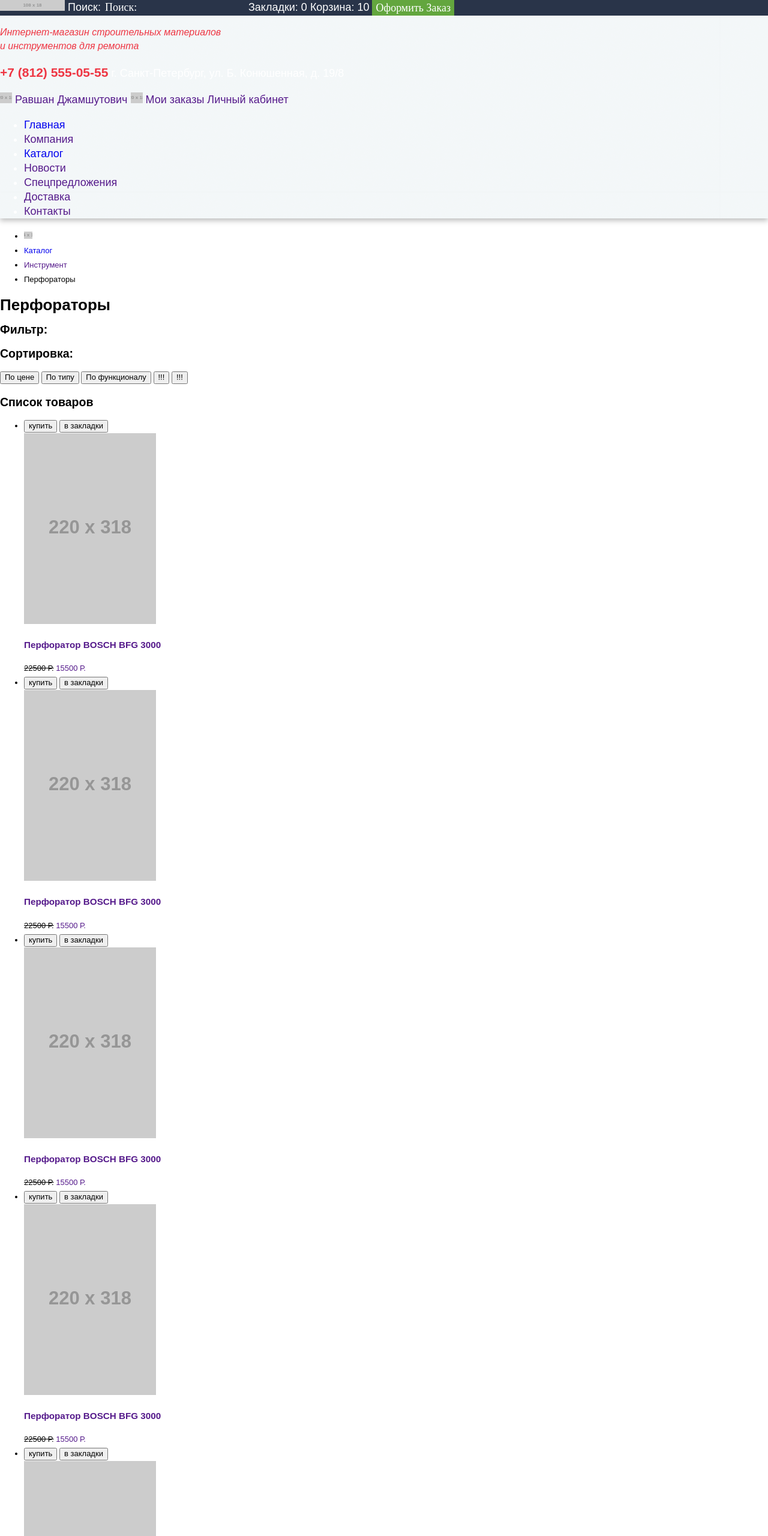
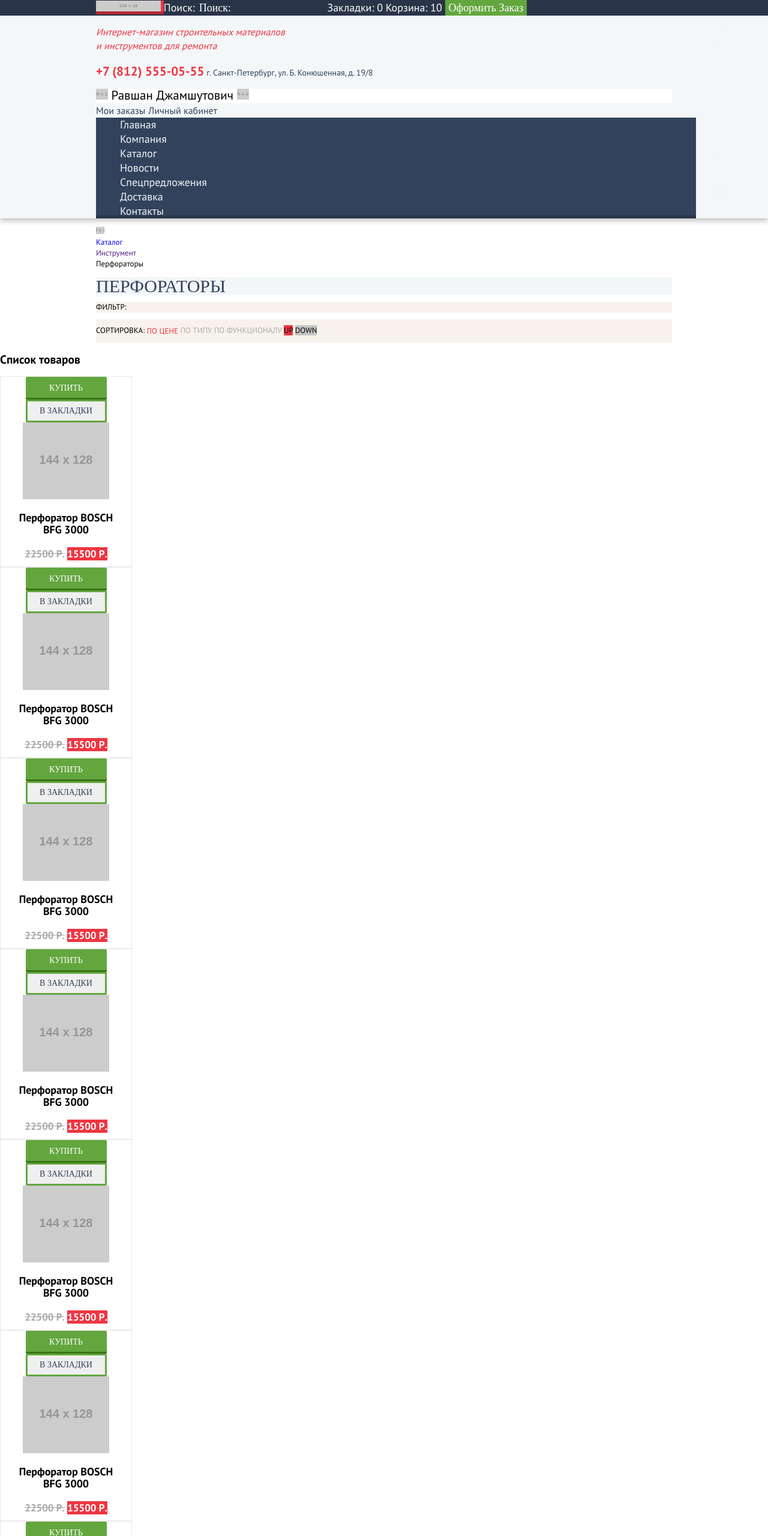
Before and after one commit to AlexGrink/1487393-technomart-29, a plain HTML site: page catalog.html in a window 1280 px wide. Shown: the top 2560 px of the page at 60% size. Drawn offline with Linux system fonts and the light colour scheme; files that its build step writes are made by us from their sources; placeholder pictures from the web are drawn by us; a web font is replaced by a local one.

Commit message:
Базовая стилизация каталога

```diff
--- a/catalog.html
+++ b/catalog.html
@@ -6,7 +6,8 @@
   <meta name="viewport" content="width=device-width, initial-scale=1.0" />
   <title>HTML Academy: Техномарт</title>
   <link href="https://fonts.googleapis.com/css2?family=Cuprum:wght@400;700&display=swap" rel="stylesheet">
-    <link href="normalize.css" rel="stylesheet">
+  <link href="https://fonts.googleapis.com/css2?family=PT+Sans:wght@400;700&display=swap" rel="stylesheet">
+  <link href="css/normalize.css" rel="stylesheet">
   <link href="css/style.css" rel="stylesheet">
 </head>
 
@@ -14,205 +15,204 @@
   <header class="main-header">
     <nav class="main-navigation">
       <div class="header-top">
-                <a class="main-header-logo" href="index.html" class="technomart-logo">
+        <div class="container">
+          <a class="technomart-logo" href="index.html" class="technomart-logo">
             <img src="https://via.placeholder.com/108x18" alt="Логотип магазина Техномарт" />
           </a>
           <label for="search" class="visually-hidden">Поиск:</label>
           <input class="search" type="search" id="search" name="search" placeholder="Поиск:">
           <a class="favourite" href="">Закладки: 0</a>
-
           <a class="cart" href="">Корзина: 10</a>
-
-                <button class="button order-button" type="button" class="order-button">Оформить заказ</button>
+          <button class="order-button" type="button">Оформить заказ</button>
         </div>
-
+      </div>
+      <div class="container">
         <p class="header-text">
           Интернет-магазин
           строительных материалов<br>
           и инструментов для ремонта
         </p>
-            <p>
+        <p class="contacts-text">
           <a class="contacts-phone" href="tel:+78125550555">+7 (812) 555-05-55</a>
           г. Санкт-Петербург, ул. Б. Конюшенная, д. 19/8
         </p>
         <div class="user">
-                <a href="">
+          <a class="user-link" href="">
             <img src="https://via.placeholder.com/20x18" alt="avatar" />
             <span>Равшан Джамшутович</span>
           </a>
           <a href=""> <img src="https://via.placeholder.com/20x18" alt="exit"></a>
+        </div>
+        <div class="user-buttons">
           <a href="">Мои заказы</a>
           <a href="">Личный кабинет</a>
         </div>
 
-
-            <ul>
-                <li><a href="index.html">Главная</a></li>
-                <li><a href="">Компания</a></li>
-                <li><a href="#">Каталог</a></li>
-                <li><a href="">Новости</a></li>
-                <li><a href="">Спецпредложения</a></li>
-                <li><a href="">Доставка</a></li>
-                <li><a href="">Контакты</a></li>
+        <ul class="site-navigation container">
+          <li class="site-navigation-item"><a href="index.html">Главная</a></li>
+          <li class="site-navigation-item"><a href="">Компания</a></li>
+          <li class="site-navigation-item"><a href="#">Каталог</a></li>
+          <li class="site-navigation-item"><a href="">Новости</a></li>
+          <li class="site-navigation-item"><a href="">Спецпредложения</a></li>
+          <li class="site-navigation-item"><a href="">Доставка</a></li>
+          <li class="site-navigation-item"><a href="">Контакты</a></li>
         </ul>
-
     </nav>
   </header>
-    <main>
-        <ul>
-            <li><a href="index.html"><img src="https://via.placeholder.com/14x12" alt="home"></a></li>
-            <li><a href="#">Каталог</a></li>
-            <li><a href="">Инструмент</a></li>
-            <li>Перфораторы</li>
+  <main class="wrapper">
+    <div class="container">
+      <ul class="breadcrumbs">
+        <li class="breadcrumbs-item"><a href="index.html"><img src="https://via.placeholder.com/14x12" alt="home"></a>
+        </li>
+        <li class="breadcrumbs-item"><a href="#">Каталог</a></li>
+        <li class="breadcrumbs-item"><a href="">Инструмент</a></li>
+        <li class="breadcrumbs-item">Перфораторы</li>
       </ul>
-
-        <h1>Перфораторы</h1>
-
+      <h1 class="title main-title">Перфораторы</h1>
       <section class="filter">
-            <h2>Фильтр:</h2>
+        <h2 class="">Фильтр:</h2>
         <!--  Здесь будут формы для фильтра-->
       </section>
 
       <section class="sorting">
         <h2>Сортировка:</h2>
-            <button type="button">По цене</button>
-            <button type="button">По типу</button>
-            <button type="button">По функционалу</button>
-            <button type="button">!!!</button>
+        <a class="active-control">По цене</a>
+        <a>По типу</a>
+        <a>По функционалу</a>
+        <a class="ascending-button">UP</a>
         <!--Сортировка вверх-->
-            <button type="button">!!!</button>
+        <a class="descending-button">DOWN</a>
         <!--Сортировка вниз-->
       </section>
+    </div>
     <section class="goods">
       <h2 class="visually-hidden">Список товаров</h2>
-            <ul>
-                <li>
+      <ul class="goods-list">
+        <li class="catalog-item">
           <div class="visually-hidden">
-                        <button type="button">купить</button>
-                        <button type="button">в закладки</button>
+            <button class="buy-button" type="button">купить</button>
+            <button class="favourite-button" type="button">в закладки</button>
           </div>
-
           <a href="">
-                        <img src="https://via.placeholder.com/220x318" alt="bosch bfg" />
-                        <h3>Перфоратор BOSCH BFG 3000</h3>
+            <img src="https://via.placeholder.com/144x128" alt="bosch bfg" />
+            <h3 class="goods-title">Перфоратор BOSCH BFG 3000</h3>
           </a>
           <del>22500 Р.</del>
-                    <a href="">15500 Р.</a>
+          <a class="price" href="">15500 Р.</a>
         </li>
-                <li>
+        <li class="catalog-item">
           <div class="visually-hidden">
-                        <button type="button">купить</button>
-                        <button type="button">в закладки</button>
+            <button class="buy-button" type="button">купить</button>
+            <button class="favourite-button" type="button">в закладки</button>
           </div>
           <a href="">
-                        <img src="https://via.placeholder.com/220x318" alt="bosch bfg" />
-                        <h3>Перфоратор BOSCH BFG 3000</h3>
+            <img src="https://via.placeholder.com/144x128" alt="bosch bfg" />
+            <h3 class="goods-title">Перфоратор BOSCH BFG 3000</h3>
           </a>
           <del>22500 Р.</del>
-                    <a href="">15500 Р.</a>
+          <a class="price" href="">15500 Р.</a>
         </li>
-                <li>
+        <li class="catalog-item">
           <div>
-                        <button type="button">купить</button>
-                        <button type="button">в закладки</button>
+            <button class="buy-button" type="button">купить</button>
+            <button class="favourite-button" type="button">в закладки</button>
           </div>
           <a href="">
-                        <img class="visually-hidden" src="https://via.placeholder.com/220x318" alt="bosch bfg" />
-                        <h3>Перфоратор BOSCH BFG 3000</h3>
+            <img class="visually-hidden" src="https://via.placeholder.com/144x128" alt="bosch bfg" />
+            <h3 class="goods-title">Перфоратор BOSCH BFG 3000</h3>
           </a>
           <del>22500 Р.</del>
-                    <a href="">15500 Р.</a>
+          <a class="price" href="">15500 Р.</a>
         </li>
-                <li>
+        <li class="catalog-item">
           <div class="visually-hidden">
-                        <button type="button">купить</button>
-                        <button type="button">в закладки</button>
+            <button class="buy-button" type="button">купить</button>
+            <button class="favourite-button" type="button">в закладки</button>
           </div>
           <a href="">
-                        <img src="https://via.placeholder.com/220x318" alt="bosch bfg" />
-                        <h3>Перфоратор BOSCH BFG 3000</h3>
+            <img src="https://via.placeholder.com/144x128" alt="bosch bfg" />
+            <h3 class="goods-title">Перфоратор BOSCH BFG 3000</h3>
           </a>
           <del>22500 Р.</del>
-                    <a href="">15500 Р.</a>
+          <a class="price" href="">15500 Р.</a>
         </li>
-                <li>
+        <li class="catalog-item">
           <div class="visually-hidden">
-                        <button type="button">купить</button>
-                        <button type="button">в закладки</button>
+            <button class="buy-button" type="button">купить</button>
+            <button class="favourite-button" type="button">в закладки</button>
           </div>
           <a href="">
-                        <img src="https://via.placeholder.com/220x318" alt="bosch bfg" />
-                        <h3>Перфоратор BOSCH BFG 3000</h3>
+            <img src="https://via.placeholder.com/144x128" alt="bosch bfg" />
+            <h3 class="goods-title">Перфоратор BOSCH BFG 3000</h3>
           </a>
           <del>22500 Р.</del>
-                    <a href="">15500 Р.</a>
+          <a class="price" href="">15500 Р.</a>
         </li>
-                <li>
+        <li class="catalog-item">
           <div class="visually-hidden">
-                        <button type="button">купить</button>
-                        <button type="button">в закладки</button>
+            <button class="buy-button" type="button">купить</button>
+            <button class="favourite-button" type="button">в закладки</button>
           </div>
           <a href="">
-                        <img src="https://via.placeholder.com/220x318" alt="bosch bfg" />
-                        <h3>Перфоратор BOSCH BFG 3000</h3>
+            <img src="https://via.placeholder.com/144x128" alt="bosch bfg" />
+            <h3 class="goods-title">Перфоратор BOSCH BFG 3000</h3>
           </a>
           <del>22500 Р.</del>
-                    <a href="">15500 Р.</a>
+          <a class="price" href="">15500 Р.</a>
         </li>
-                <li>
+        <li class="catalog-item">
           <div class="visually-hidden">
-                        <button type="button">купить</button>
-                        <button type="button">в закладки</button>
+            <button class="buy-button" type="button">купить</button>
+            <button class="favourite-button" type="button">в закладки</button>
           </div>
           <a href="">
-                        <img src="https://via.placeholder.com/220x318" alt="bosch bfg" />
-                        <h3>Перфоратор BOSCH BFG 3000</h3>
+            <img src="https://via.placeholder.com/144x128" alt="bosch bfg" />
+            <h3 class="goods-title">Перфоратор BOSCH BFG 3000</h3>
           </a>
           <del>22500 Р.</del>
-                    <a href="">15500 Р.</a>
+          <a class="price" href="">15500 Р.</a>
         </li>
-                <li>
+        <li class="catalog-item">
           <div class="visually-hidden">
-                        <button type="button">купить</button>
-                        <button type="button">в закладки</button>
+            <button class="buy-button" type="button">купить</button>
+            <button class="favourite-button" type="button">в закладки</button>
           </div>
           <a href="">
-                        <img src="https://via.placeholder.com/220x318" alt="bosch bfg" />
-                        <h3>Перфоратор BOSCH BFG 3000</h3>
+            <img src="https://via.placeholder.com/144x128" alt="bosch bfg" />
+            <h3 class="goods-title">Перфоратор BOSCH BFG 3000</h3>
           </a>
           <del>22500 Р.</del>
-                    <a href="">15500 Р.</a>
+          <a class="price" href="">15500 Р.</a>
         </li>
-                <li>
+        <li class="catalog-item">
           <div class="visually-hidden">
-                        <button type="button">купить</button>
-                        <button type="button">в закладки</button>
+            <button class="buy-button" type="button">купить</button>
+            <button class="favourite-button" type="button">в закладки</button>
           </div>
           <a href="">
-                        <img src="https://via.placeholder.com/220x318" alt="bosch bfg" />
-                        <h3>Перфоратор BOSCH BFG 3000</h3>
+            <img src="https://via.placeholder.com/144x128" alt="bosch bfg" />
+            <h3 class="goods-title">Перфоратор BOSCH BFG 3000</h3>
           </a>
           <del>22500 Р.</del>
-                    <a href="">15500 Р.</a>
+          <a class="price" href="">15500 Р.</a>
         </li>
       </ul>
     </section>
-        <ul>
-            <li>
+    <ul class="pagination">
+      <li class="pagination-page active-page">
         <a>1</a>
       </li>
-            <li>
+      <li class="pagination-page">
         <a href="">2</a>
       </li>
-            <li>
+      <li class="pagination-page">
         <a href="">3</a>
       </li>
-            <li><a href="">Следующая</a></li>
+      <li class="pagination-page next-page"><a href="">Следующая</a></li>
     </ul>
 
-
     <section class="about-goods">
-            <h2>пара слов о перфораторах</h2>
+      <h2 class="title">пара слов о перфораторах</h2>
       <p>
         Перфоратор — универсальный строительный инструмент. Предназначен для
         сверления и долбления отверстий в кирпиче, бетоне и камне.
@@ -225,44 +225,51 @@
     </section>
   </main>
 
-    <footer>
-        <div class="footer-nav">
-            <a href="index.html" class="technomart-logo">
+  <footer class="page-footer main-footer">
+    <div class="container">
+
+      <a href="#" class="technomart-logo">
         <img src="https://via.placeholder.com/108x18" alt="Логотип магазина Техномарт">
       </a>
-            <ul class="footer-nav-top">
+      <ul class="footer-nav footer-nav-top">
 
-                <li><a href="index.html">Компания</a></li>
-                <li><a href="">Новости</a></li>
-                <li><a href="#">Каталог</a></li>
-                <li><a href="">Доставка</a></li>
-                <li><a href="">Контакты</a></li>
+        <li class="site-navigation-item footer-nav-item "><a href="">Компания</a></li>
+        <li class="site-navigation-item footer-nav-item "><a href="">Новости</a></li>
+        <li class="site-navigation-item footer-nav-item "><a href="catalog.html">Каталог</a></li>
+        <li class="site-navigation-item footer-nav-item "><a href="">Доставка</a></li>
+        <li class="site-navigation-item footer-nav-item "><a href="">Контакты</a></li>
       </ul>
-            <p>
+      <p class="footer-contacts">
         г. Санкт-Петербург, ул. Б. Конюшенная, д. 19/8
         <a href="tel:+78125550555">+7 (812) 555-05-55</a>
       </p>
-            <ul class="footer-nav-bottom">
-                <li><a href="">Материалы</a></li>
-                <li><a href="">Техника</a></li>
-                <li><a href="">Инструмент</a></li>
-                <li><a href="">Спецпредложения</a></li>
+      <ul class="footer-nav footer-nav-bottom">
+        <li class="site-navigation-item footer-nav-item"><a href="">Материалы</a></li>
+        <li class="site-navigation-item  footer-nav-item site-navigation-item-special"><a href="">Техника</a></li>
+        <li class="site-navigation-item  footer-nav-item "><a href="">Инструмент</a></li>
+        <li class="site-navigation-item  footer-nav-item "><a href="">Спецпредложения</a></li>
       </ul>
     </div>
     <div class="footer-bottom">
-            <p>© 2010–2019 Компания «Техномарт»
+      <div class="container">
+        <p class="copyright">© 2010–2019 Компания «Техномарт»
           Все права защищены</p>
-            <ul>
-                <li><a href=""><img src="https://via.placeholder.com/44x44" alt="vk"> </a></li>
-                <li><a href=""><img src="https://via.placeholder.com/44x44" alt="fb"> </a></li>
-                <li><a href=""><img src="https://via.placeholder.com/44x44" alt="instagram"> </a></li>
+        <ul class="social">
+          <li><a class="social-button" href="vk.com"><img src="https://via.placeholder.com/44x44" alt="vk"> </a>
+          </li>
+          <li><a class="social-button" href="fb.com"><img src="https://via.placeholder.com/44x44" alt="fb"> </a>
+          </li>
+          <li><a class="social-button" href="instagram.com"><img src="https://via.placeholder.com/44x44" alt="inst">
+            </a>
+          </li>
         </ul>
-            <p>Обратная связь:
+        <p class="footer-text">Обратная связь:
           <a href="mail:mail@htmlacademy.ru">mail@htmlacademy.ru</a>
         </p>
-            <p>Разработано —
+        <p class="footer-text">Разработано —
           <a href="https://htmlacademy.ru/intensive/htmlcss">htmlacademy.ru</a>
         </p>
+      </div>
     </div>
   </footer>
 </body>
--- a/css/style.css
+++ b/css/style.css
@@ -32,6 +32,7 @@
   --active-dark-blue: #1D2739;
   --hover-dark-transparent: rgba(197, 197, 197, 0.3);
   --active-dark-transparent: rgba(169, 169, 169, 0.3);
+  --lighter-grey: #F2F6F8;
 
 
 
@@ -185,7 +186,7 @@ img {
 .contacts-phone {
   font-size: 21px;
   line-height: 30px;
-  font-weight: 700;
+  font-weight: bold;
 }
 
 
@@ -342,6 +343,7 @@ img {
   width: 185px;
   height: 43px;
   font-family: "PT Sans";
+  color: var(--basic-black);
 }
 
 .catalog-item del {
@@ -519,3 +521,159 @@ site-navigation-item-special {
 .social-button {
   background: linear-gradient(0deg, #212A3A, #212A3A);
 }
+
+/* Catalog html */
+
+/* header */
+
+.user {
+  background-image: url('../img/user-background.jpg');
+  filter: drop-shadow(0px 4px 4px var(--slider-background));
+}
+
+
+
+.user a {
+  font-size: 21px;
+  line-height: 21px;
+  color: var(--basic-black)
+}
+
+.user-buttons a {
+  font-size: 16px;
+  line-height: 18px;
+  color: var(--basic-dark-blue);
+}
+
+.user-buttons a:hover {
+  color: var(--basic-red);
+}
+
+.user a:active,
+.user-buttons a:active {
+  color: var(--grey);
+}
+
+/* main */
+
+/* Повлияет ли этот селектор на критерии? Или нормально?*/
+.wrapper {
+  font-family: "PT Sans";
+}
+
+.title {
+  font-family: Cuprum;
+}
+
+/* Крошки. Хлебные крошки. */
+.breadcrumbs {
+  list-style: none;
+  padding: 0;
+}
+
+.breadcrumbs-item {
+  line-height: 18px;
+  color: var(--basic-black)
+}
+
+/* Main-title */
+.main-title {
+  background-color: var(--lighter-grey);
+}
+
+/*filter sorting*/
+.filter h2,
+.sorting,
+.sorting h2 {
+  font-size: 13px;
+  line-height: 18px;
+  background-color: var(--beige);
+  font-weight: normal;
+  text-transform: uppercase;
+}
+
+.sorting h2 {
+  display: inline-block;
+}
+
+.active-control {
+  color: var(--basic-red)
+}
+
+.sorting a:nth-of-type(2),
+.sorting a:nth-of-type(3) {
+  opacity: 0.3;
+}
+
+.ascending-button {
+  background-color: var(--basic-red);
+}
+
+.descending-button {
+  background-color: var(--grey);
+}
+
+/*кнопки "купить" и "в закладки" */
+.buy-button,
+.favourite-button {
+  box-sizing: border-box;
+  width: 135px;
+  height: 38px;
+  font-size: 14px;
+  font-family: Cuprum;
+  border-radius: 2px;
+  text-transform: uppercase;
+}
+
+.buy-button {
+  color: var(--basic-white);
+  border: none;
+  background-color: #63A63E;
+  box-shadow: inset 0px -3px 0px #367315;
+}
+
+.favourite-button {
+  color: var(--basic-dark-blue);
+  border: 3px solid #63A63E;
+}
+
+/* GOODS */
+.goods-list {
+  list-style: none;
+  padding: 0;
+}
+
+/* Pagination */
+
+.pagination {
+  list-style: none;
+  padding: 0;
+}
+
+.pagination-page {
+  display: inline-block;
+  box-sizing: border-box;
+  line-height: 18px;
+  width: 38px;
+  height: 38px;
+  text-align: center;
+  padding: 10px 15px;
+}
+
+.next-page {
+  width: 140px;
+}
+
+.pagination-page:not(.active-page) {
+  border: 1px solid #E5E5E5;
+  border-radius: 2px;
+}
+
+.active-page {
+  background-color: var(--basic-red);
+}
+
+.about-goods {
+  width: 100%;
+  background-color: var(--light-grey);
+}
```
Also changed, not shown: index.html (+2 -10 lines), img/user-background.jpg (added). Lines whose indentation alone changed are shown as unchanged.
